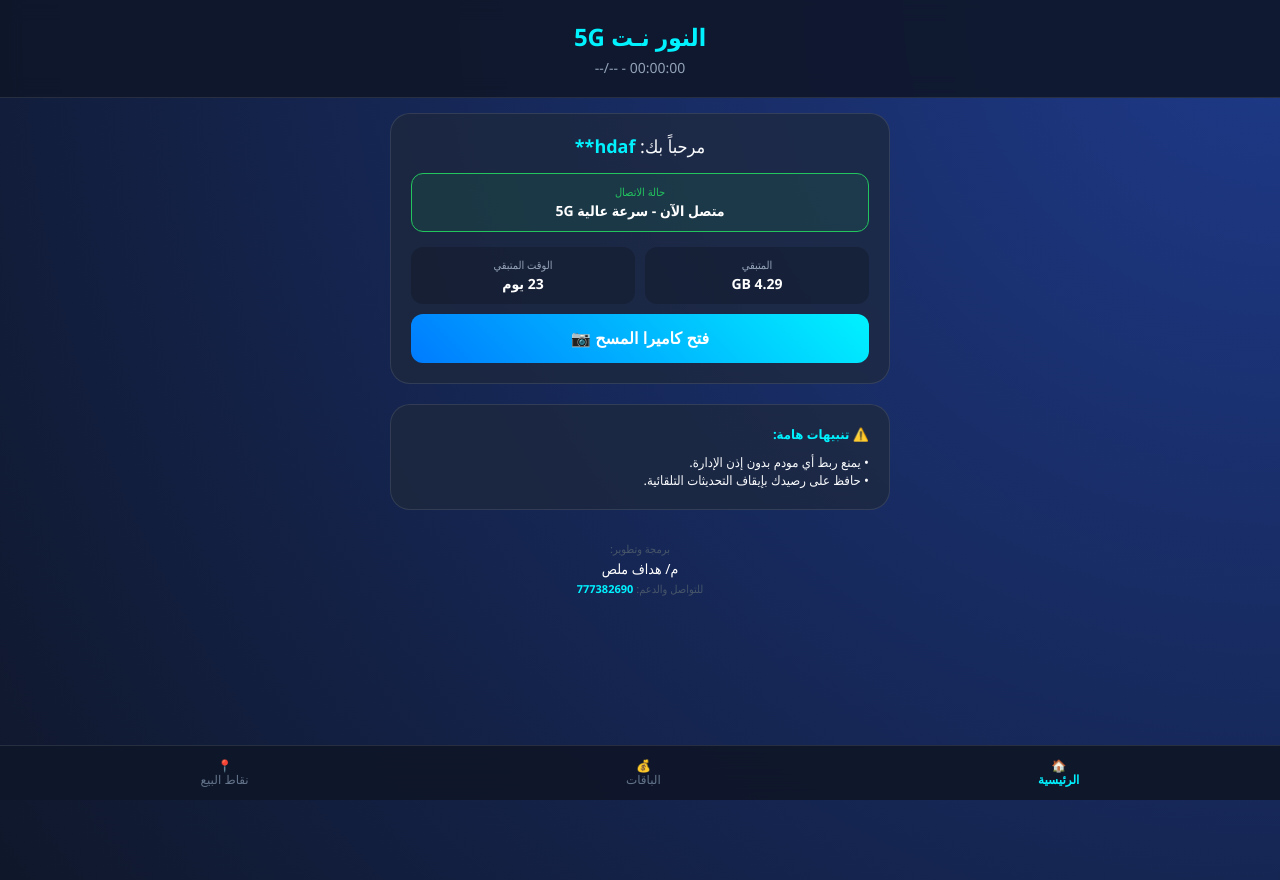
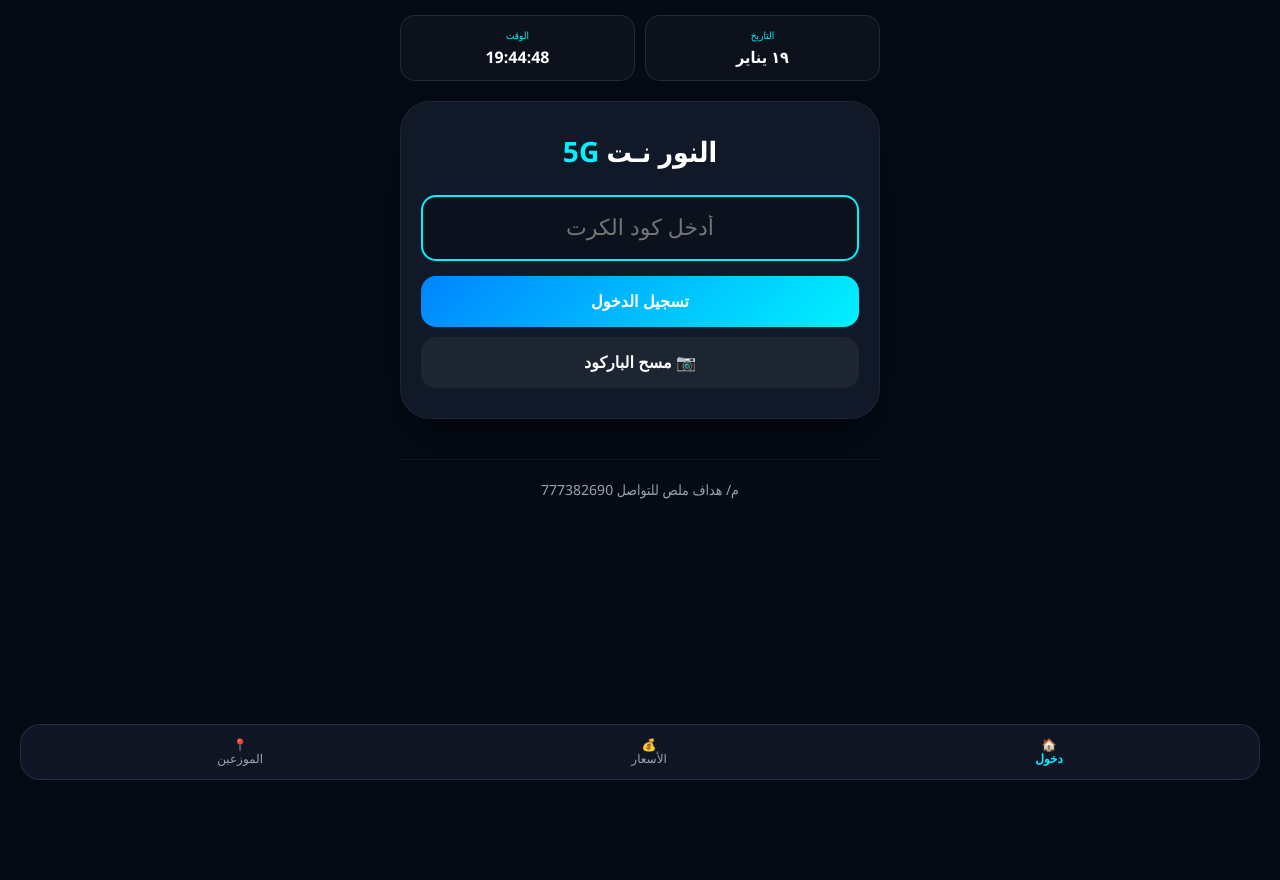
Before and after one commit to git515hup-bot/check-system, a plain HTML site: page index.html in a window 1280 px wide. After the commit the page ends 800 px from the top, so only its background shows below. Drawn offline with Linux system fonts and the light colour scheme.

Commit message:
إضافة واجهة نتائج كاملة بدون توجيه

```diff
--- a/index.html
+++ b/index.html
@@ -3,179 +3,186 @@
 <head>
     <meta charset="UTF-8">
     <meta name="viewport" content="width=device-width, initial-scale=1.0">
-    <title>شبكة النور 5G | م/ هداف ملص</title>
+    <title id="pageTitle">صفحة تسجيل الدخول | شبكة النور</title>
     <style>
         :root {
-            --primary: #007bff;
+            --primary: #0084ff;
             --accent: #00f2ff;
-            --bg: #0f172a;
-            --card: rgba(30, 41, 59, 0.7);
-            --text: #f8fafc;
+            --bg: #050a14;
+            --card: #111827;
+            --text: #ffffff;
+            --gray: #9ca3af;
+            --success: #10b981;
         }
 
         body {
-            margin: 0;
-            background: var(--bg);
-            color: var(--text);
+            margin: 0; background: var(--bg); color: var(--text);
             font-family: 'Segoe UI', Tahoma, sans-serif;
-            background-image: radial-gradient(circle at top right, #1e3a8a, transparent);
-            min-height: 100vh;
-            padding-bottom: 80px;
+            display: flex; justify-content: center; min-height: 100vh;
         }
 
-        /* الهيدر العلوي */
-        .header {
-            padding: 20px;
-            text-align: center;
-            background: rgba(15, 23, 42, 0.9);
-            border-bottom: 1px solid rgba(255,255,255,0.1);
-            position: sticky; top: 0; z-index: 100;
-            backdrop-filter: blur(10px);
+        .app-container { width: 100%; max-width: 480px; padding: 15px; padding-bottom: 100px; }
+
+        /* شريط الوقت */
+        .status-bar { display: grid; grid-template-columns: 1fr 1fr; gap: 10px; margin-bottom: 20px; }
+        .glass-info {
+            background: rgba(255, 255, 255, 0.03); border: 1px solid rgba(255, 255, 255, 0.1);
+            padding: 12px; border-radius: 15px; text-align: center;
+        }
+        .glass-info small { display: block; font-size: 10px; color: var(--accent); margin-bottom: 4px; }
+
+        /* الكروت */
+        .main-card {
+            background: var(--card); border-radius: 30px; padding: 30px 20px;
+            border: 1px solid rgba(255,255,255,0.05); box-shadow: 0 25px 50px -12px rgba(0,0,0,0.5);
         }
 
-        .network-title { font-size: 24px; font-weight: 900; color: var(--accent); margin: 0; }
-        .live-clock { font-size: 14px; color: #94a3b8; margin-top: 5px; }
+        .network-name { font-size: 28px; font-weight: 900; text-align: center; margin: 0; }
+        .network-name span { color: var(--accent); }
 
-        .container { padding: 15px; max-width: 500px; margin: auto; }
+        /* المدخلات */
+        .input-wrapper { margin: 25px 0 15px 0; }
+        input[type="text"] {
+            width: 100%; padding: 18px; border-radius: 15px; border: 2px solid #1f2937;
+            background: #0b111d; color: #fff; font-size: 22px; text-align: center;
+            outline: none; box-sizing: border-box;
+        }
+        input[type="text"]:focus { border-color: var(--accent); }
 
-        /* بطاقة حالة المستخدم */
-        .status-card {
-            background: var(--card);
-            border-radius: 20px;
-            padding: 20px;
-            border: 1px solid rgba(255,255,255,0.1);
-            margin-bottom: 20px;
-            text-align: center;
+        .btn {
+            width: 100%; padding: 16px; border-radius: 15px; border: none; font-weight: bold;
+            font-size: 16px; cursor: pointer; transition: 0.3s;
         }
+        .btn-primary { background: linear-gradient(135deg, var(--primary), var(--accent)); color: white; }
+        .btn-secondary { background: rgba(255,255,255,0.05); color: white; margin-top: 10px; }
 
-        .user-welcome { font-size: 18px; margin-bottom: 15px; }
-        .user-id { color: var(--accent); font-weight: bold; }
+        /* الأقسام */
+        .page-section { display: none; animation: fadeIn 0.3s ease-in-out; }
+        .page-section.active { display: block; }
+        @keyframes fadeIn { from { opacity: 0; } to { opacity: 1; } }
 
-        .stats-grid { display: grid; grid-template-columns: 1fr 1fr; gap: 10px; margin-top: 15px; }
-        .stat-item { background: rgba(0,0,0,0.2); padding: 10px; border-radius: 12px; }
-        .stat-label { font-size: 11px; color: #94a3b8; display: block; }
-        .stat-val { font-size: 14px; font-weight: bold; color: #fff; }
-
-        /* الأقسام (مخفية افتراضياً) */
-        .page-section { display: none; animation: fadeIn 0.4s ease; }
-        .page-section.active { display: block; }
-
-        @keyframes fadeIn { from { opacity: 0; transform: translateY(10px); } to { opacity: 1; transform: translateY(0); } }
-
-        /* تصميم الكروت (الأسعار) */
-        .price-card {
-            background: white; color: #333;
-            border-radius: 15px; margin-bottom: 12px;
+        /* الباقات */
+        .price-item {
+            background: rgba(255,255,255,0.03); border-radius: 15px; padding: 15px;
             display: flex; justify-content: space-between; align-items: center;
-            padding: 15px; border-right: 5px solid var(--primary);
+            margin-bottom: 10px; border-right: 4px solid var(--primary);
         }
-        .price-info h3 { margin: 0; font-size: 16px; }
-        .price-info p { margin: 2px 0; font-size: 12px; color: #666; }
-        .price-tag { background: #e0f2fe; color: var(--primary); padding: 5px 12px; border-radius: 8px; font-weight: bold; }
+        .price-item.open-type { border-right-color: var(--success); }
+        .p-info h4 { margin: 0; font-size: 15px; }
+        .p-info p { margin: 4px 0 0 0; font-size: 11px; color: var(--gray); }
+        .cost { font-weight: bold; color: var(--accent); font-size: 16px; }
 
         /* نقاط البيع */
-        .pos-item {
-            background: rgba(255,255,255,0.05); padding: 12px;
-            border-radius: 10px; margin-bottom: 8px; font-size: 14px;
-            display: flex; align-items: center;
+        .pos-card { background: #1f2937; padding: 12px; border-radius: 12px; margin-bottom: 8px; font-size: 13px; }
+
+        /* الفوتر الثابت (المطلوب) */
+        .dev-footer {
+            text-align: center; margin-top: 40px; padding: 20px;
+            border-top: 1px solid rgba(255,255,255,0.05);
+            font-size: 14px; color: var(--gray);
         }
-        .pos-item::before { content: "📍"; margin-left: 10px; }
+        .dev-footer b { color: #fff; }
 
-        /* شريط التنقل السفلي */
-        .nav-bar {
-            position: fixed; bottom: 0; left: 0; right: 0;
-            background: rgba(15, 23, 42, 0.95);
-            display: flex; justify-content: space-around;
-            padding: 12px; border-top: 1px solid rgba(255,255,255,0.1);
-            backdrop-filter: blur(15px);
+        /* شريط التنقل */
+        .bottom-nav {
+            position: fixed; bottom: 20px; left: 20px; right: 20px;
+            background: rgba(17, 24, 39, 0.9); backdrop-filter: blur(15px);
+            border-radius: 20px; display: flex; justify-content: space-around;
+            padding: 12px; border: 1px solid rgba(255,255,255,0.1);
         }
-        .nav-item { background: none; border: none; color: #64748b; font-size: 12px; cursor: pointer; }
-        .nav-item.active { color: var(--accent); font-weight: bold; }
-
-        .btn-action {
-            width: 100%; padding: 15px; border-radius: 12px; border: none;
-            background: linear-gradient(45deg, var(--primary), var(--accent));
-            color: white; font-weight: bold; font-size: 16px; cursor: pointer; margin-top: 10px;
-        }
-
-        .footer { text-align: center; font-size: 11px; color: #475569; margin-top: 30px; line-height: 1.6; }
-        .dev-tag { color: var(--accent); font-weight: bold; text-decoration: none; }
+        .nav-btn { background: none; border: none; color: var(--gray); font-size: 12px; cursor: pointer; }
+        .nav-btn.active { color: var(--accent); font-weight: bold; }
     </style>
 </head>
 <body>
 
-    <div class="header">
-        <h1 class="network-title">النور نـت 5G</h1>
-        <div class="live-clock" id="clock">00:00:00 - --/--</div>
+<div class="app-container">
+
+    <div class="status-bar">
+        <div class="glass-info"><small>التاريخ</small><b id="liveDate">--/--</b></div>
+        <div class="glass-info"><small>الوقت</small><b id="liveClock">00:00:00</b></div>
     </div>
 
-    <div class="container">
-
-        <div id="home" class="page-section active">
-            <div class="status-card">
-                <div class="user-welcome">مرحباً بك: <span class="user-id">hdaf**</span></div>
-                <div class="stat-item" style="background: rgba(34, 197, 94, 0.1); border: 1px solid #22c55e;">
-                    <span class="stat-label" style="color:#22c55e">حالة الاتصال</span>
-                    <span class="stat-val">متصل الآن - سرعة عالية 5G</span>
+    <div id="loginPage" class="page-section active">
+        <div class="main-card">
+            <h1 class="network-name">النور نـت <span>5G</span></h1>
+            <form action="/login" method="post">
+                <div class="input-wrapper">
+                    <input type="text" name="username" placeholder="أدخل كود الكرت" required autofocus>
                 </div>
-                <div class="stats-grid">
-                    <div class="stat-item">
-                        <span class="stat-label">المتبقي</span>
-                        <span class="stat-val">4.29 GB</span>
-                    </div>
-                    <div class="stat-item">
-                        <span class="stat-label">الوقت المتبقي</span>
-                        <span class="stat-val">23 يوم</span>
-                    </div>
-                </div>
-                <button class="btn-action">فتح كاميرا المسح 📷</button>
-            </div>
-
-            <div class="status-card" style="text-align: right; font-size: 13px;">
-                <h4 style="margin:0 0 10px 0; color:var(--accent);">⚠️ تنبيهات هامة:</h4>
-                • يمنع ربط أي مودم بدون إذن الإدارة.<br>
-                • حافظ على رصيدك بإيقاف التحديثات التلقائية.
+                <button type="submit" class="btn btn-primary">تسجيل الدخول</button>
+                <button type="button" class="btn btn-secondary">📷 مسح الباركود</button>
+            </form>
         </div>
     </div>
 
-        <div id="prices" class="page-section">
-            <h2 style="font-size: 18px; margin-bottom: 15px;">📊 باقات الإنترنت:</h2>
-            <div class="price-card">
-                <div class="price-info"><h3>باقة شهر (اقتصادية)</h3><p>1 جيجا | 20 ساعة | 60 ميجا</p></div>
-                <div class="price-tag">200 ر.ي</div>
-            </div>
-            <div class="price-card">
-                <div class="price-info"><h3>باقة شهر (متوسطة)</h3><p>4 جيجا | 720 ساعة | 60 ميجا</p></div>
-                <div class="price-tag">500 ر.ي</div>
-            </div>
-            <div class="price-card">
-                <div class="price-info"><h3>باقة مفتوحة (ذهبية)</h3><p>100 جيجا | 720 ساعة | 100 ميجا</p></div>
-                <div class="price-tag">10,000 ر.ي</div>
+    <div id="pricePage" class="page-section">
+        <h3 style="margin-bottom: 15px;">📊 أسعار الباقات</h3>
+        <div class="price-list">
+            <div class="price-item"><div class="p-info"><h4>باقة شهر</h4><p>1 جيجا | 20 ساعة | 60 ميقا</p></div><span class="cost">200 ريال</span></div>
+            <div class="price-item"><div class="p-info"><h4>باقة شهر</h4><p>4 جيجا | 720 ساعة | 60 ميقا</p></div><span class="cost">500 ريال</span></div>
+            <div class="price-item"><div class="p-info"><h4>باقة شهرين</h4><p>8 جيجا | 720 ساعة | 60 ميقا</p></div><span class="cost">1000 ريال</span></div>
+            <div class="price-item"><div class="p-info"><h4>باقة شهرين</h4><p>10 جيجا | 720 ساعة | 60 ميقا</p></div><span class="cost">1500 ريال</span></div>
+            <div class="price-item"><div class="p-info"><h4>باقة شهرين</h4><p>17 جيجا | 720 ساعة | 60 ميقا</p></div><span class="cost">2000 ريال</span></div>
+            <div class="price-item"><div class="p-info"><h4>باقة مفتوحة أيام</h4><p>20 جيجا | 720 ساعة | 60 ميقا</p></div><span class="cost">3000 ريال</span></div>
+            <div class="price-item"><div class="p-info"><h4>باقة مفتوحة أيام</h4><p>30 جيجا | 720 ساعة | 70 ميقا</p></div><span class="cost">4000 ريال</span></div>
+            <div class="price-item"><div class="p-info"><h4>باقة مفتوحة أيام</h4><p>50 جيجا | 720 ساعة | 100 ميقا</p></div><span class="cost">6000 ريال</span></div>
+            <div class="price-item"><div class="p-info"><h4>باقة مفتوحة أيام</h4><p>70 جيجا | 720 ساعة | 100 ميقا</p></div><span class="cost">8000 ريال</span></div>
+            <div class="price-item"><div class="p-info"><h4>باقة مفتوحة أيام</h4><p>100 جيجا | 720 ساعة | 100 ميقا</p></div><span class="cost">10000 ريال</span></div>
+            <div class="price-item open-type"><div class="p-info"><h4>شهر مفتوح</h4><p>سرعة 2 ميقا</p></div><span class="cost">9000 ريال</span></div>
+            <div class="price-item open-type"><div class="p-info"><h4>شهر مفتوح</h4><p>سرعة 4 ميقا</p></div><span class="cost">15000 ريال</span></div>
+            <div class="price-item open-type"><div class="p-info"><h4>شهر مفتوح</h4><p>سرعة 8 ميقا</p></div><span class="cost">25000 ريال</span></div>
         </div>
     </div>
 
-        <div id="pos" class="page-section">
-            <h2 style="font-size: 18px; margin-bottom: 15px;">📍 أماكن البيع المعتمدة:</h2>
-            <div class="pos-item">بقالة عبدالرحمن ملص - العنبة</div>
-            <div class="pos-item">بقالة باخريصة - سوق ثبي</div>
-            <div class="pos-item">بقالة صالح عبد - المخطط الشرقي</div>
-            <div class="pos-item">محلات النور للهواتف - حافة الروضة</div>
+    <div id="posPage" class="page-section">
+        <h3 style="margin-bottom: 15px;">📍 أماكن البيع</h3>
+        <div class="pos-card">📍 بقالة عبدالرحمان ملص العنبه (وكيل معتمد)</div>
+        <div class="pos-card">📍 بقالة باخريصة سوق ثبي (وكيل معتمد)</div>
+        <div class="pos-card">📍 المخطط الشرقي بقالة صالح عبد (وكيل معتمد)</div>
+        <div class="pos-card">📍 حافة الروضه محلات النور للهواتف</div>
+        <div class="pos-card">📍 بقالة بن حميدان الريضة</div>
+        <div class="pos-card">📍 بقالة ابو بسام الريضة</div>
+        <div class="pos-card">📍 بقالة باخريصه العنبه</div>
+        <div class="pos-card">📍 المخطط القبلي بقالة خليفه</div>
+        <div class="pos-card">📍 بقالة ابوسالم وسط ثبي</div>
+        <div class="pos-card">📍 بقالة انور عبد الحق البقله</div>
+        <div class="pos-card">📍 البدع محلات البدر للمواد الكهربائية</div>
     </div>
 
-        <div class="footer">
-            برمجة وتطوير:<br>
-            <span style="font-size:14px; color:#fff;">م/ هداف ملص</span><br>
-            للتواصل والدعم: <a href="tel:777382690" class="dev-tag">777382690</a>
-        </div>
+    <div class="dev-footer">
+        م/ هداف ملص للتواصل 777382690
     </div>
 
-    <nav class="nav-bar">
-        <button class="nav-item active" onclick="showSection('home', this)">🏠<br>الرئيسية</button>
-        <button class="nav-item" onclick="showSection('prices', this)">💰<br>الباقات</button>
-        <button class="nav-item" onclick="showSection('pos', this)">📍<br>نقاط البيع</button>
+    <nav class="bottom-nav">
+        <button class="nav-btn active" onclick="navTo('loginPage', 'صفحة تسجيل الدخول', this)">🏠<br>دخول</button>
+        <button class="nav-btn" onclick="navTo('pricePage', 'أسعار باقات الكروت', this)">💰<br>الأسعار</button>
+        <button class="nav-btn" onclick="navTo('posPage', 'أماكن البيع والموزعين', this)">📍<br>الموزعين</button>
     </nav>
 
+</div>
+
 <script>
-        // تبديل الأقسام
-        function showSection(id, btn) {
-            document.querySelectorAll('.page-section').forEach(s => s.classList.remove('active
+    // وظيفة التنقل مع تغيير التايتل
+    function navTo(id, title, btn) {
+        document.querySelectorAll('.page-section').forEach(p => p.classList.remove('active'));
+        document.querySelectorAll('.nav-btn').forEach(b => b.classList.remove('active'));
+
+        document.getElementById(id).classList.add('active');
+        btn.classList.add('active');
+
+        // تغيير عنوان المتصفح (التايتل)
+        document.title = title + " | شبكة النور";
+        window.scrollTo(0,0);
+    }
+
+    // الساعة
+    setInterval(() => {
+        const now = new Date();
+        document.getElementById('liveClock').innerText = now.toLocaleTimeString('en-GB');
+        document.getElementById('liveDate').innerText = now.toLocaleDateString('ar-YE', {day:'numeric', month:'short'});
+    }, 1000);
+</script>
+
+</body>
+</html>
```
Lines whose indentation alone changed are shown as unchanged.
